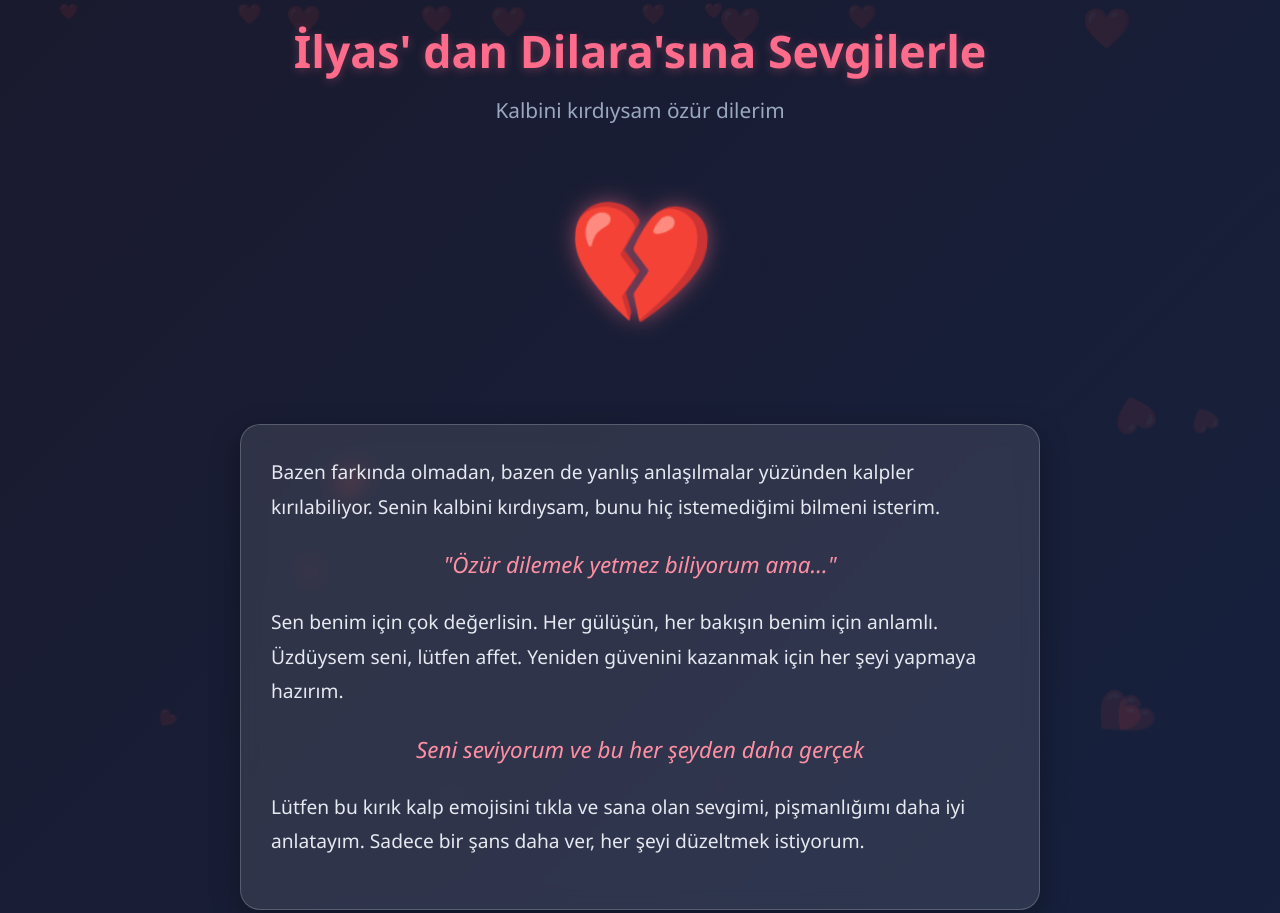
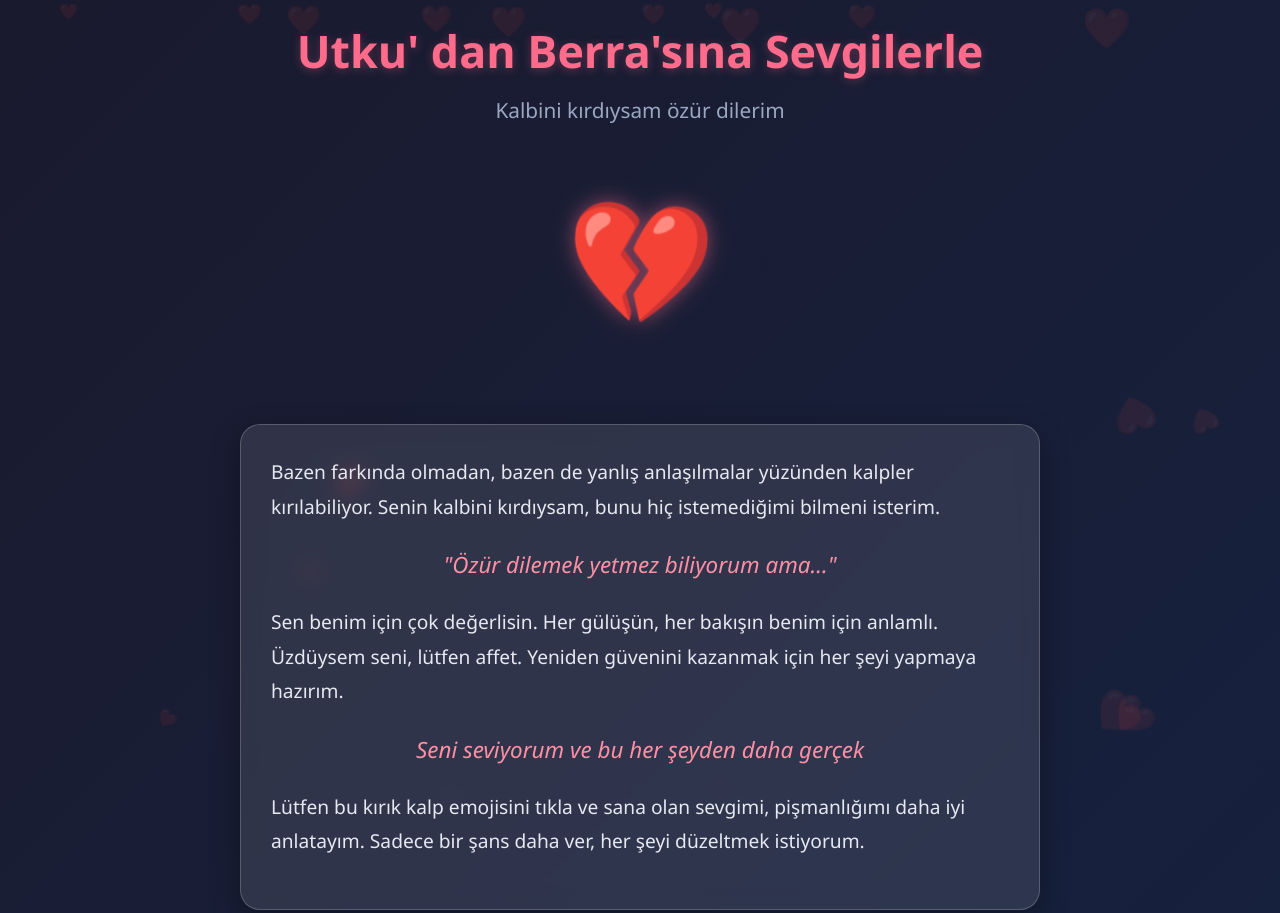
Before and after one commit to hardsoftwaredevelopment/KIRGIN_KALP, a plain HTML site: page index.html in a window 1280 px wide. Shown: the top 913 px of the page. Drawn offline with Linux system fonts and the light colour scheme.

Commit message:
Update index.html

```diff
--- a/index.html
+++ b/index.html
@@ -198,7 +198,7 @@
 
     <div class="container">
         <div class="header">
-            <h1 class="title">İlyas' dan Dilara'sına Sevgilerle</h1>
+            <h1 class="title">Utku' dan Berra'sına Sevgilerle</h1>
             <p class="subtitle">Kalbini kırdıysam özür dilerim</p>
         </div>
 
```
